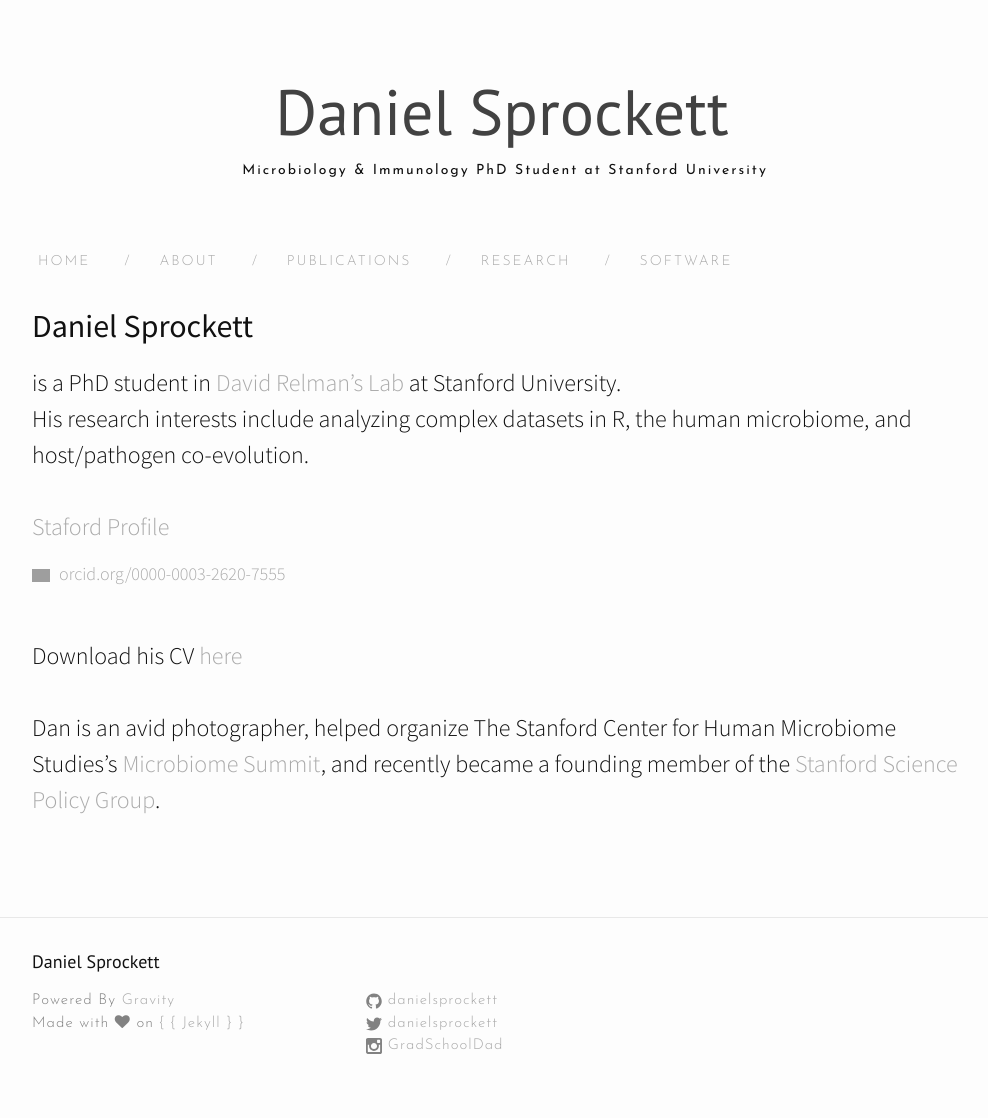
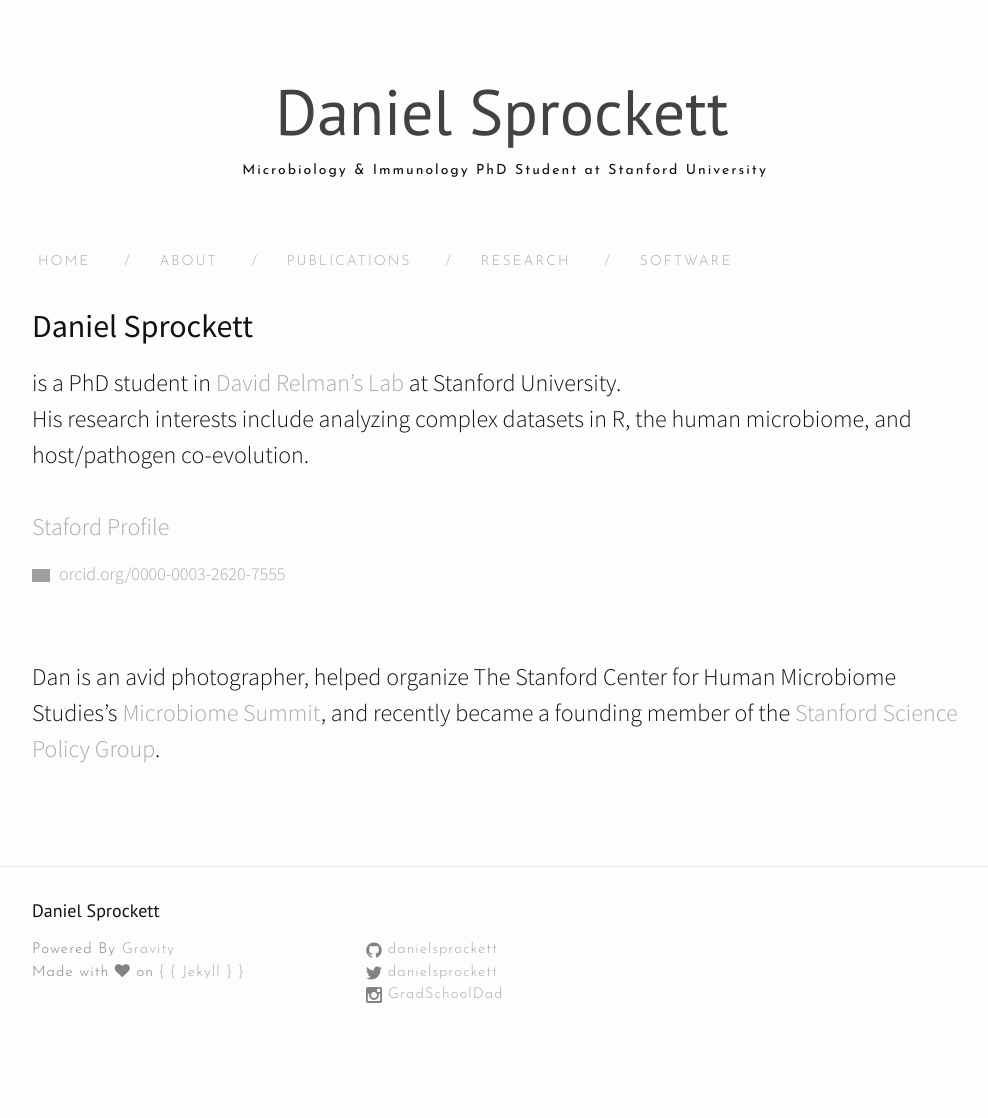
Before and after one commit to DanielSprockett/danielsprockett.github.io, a Jekyll site: the page built from about.md, in a window 1280 px wide. Shown: the whole page, without its empty margins (138-1126 px from the left). Built offline with Jekyll 4.4.1, drawn with Linux system fonts in a browser that asks for light colours; nearby versions of some CDN libraries; after the commit the page ends 1067 px from its top, so only the background shows below that; grey boxes are pictures that could not be loaded.

Commit message:
Update about.md

```diff
--- a/about.md
+++ b/about.md
@@ -12,8 +12,6 @@
 <br>
 <div itemscope itemtype="https://schema.org/Person"><a itemprop="sameAs" content="https://orcid.org/0000-0003-2620-7555" href="https://orcid.org/0000-0003-2620-7555" target="orcid.widget" rel="noopener noreferrer" style="vertical-align:top;"><img src="https://orcid.org/sites/default/files/images/orcid_16x16.png" style="width:1em;margin-right:.5em;" alt="ORCID iD icon">orcid.org/0000-0003-2620-7555</a></div>
 <br>
-
-Download his CV [here](/documents/Sprockett_CV_180924.pdf)<br>
 <br>
 Dan is an avid photographer,
 helped organize The Stanford Center for Human Microbiome Studies's [Microbiome Summit](https://iti.stanford.edu/center-for-human-microbiome-studies/microbiome-summit.html),
```
